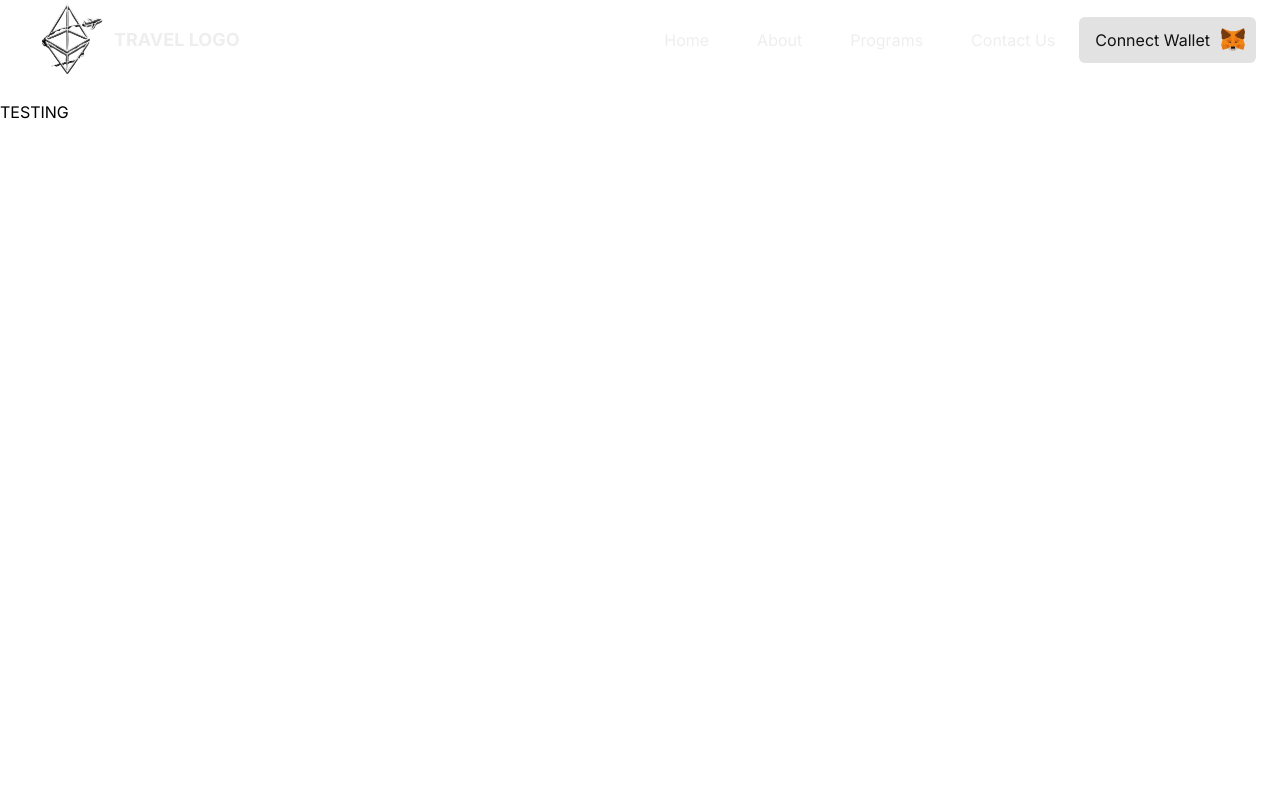
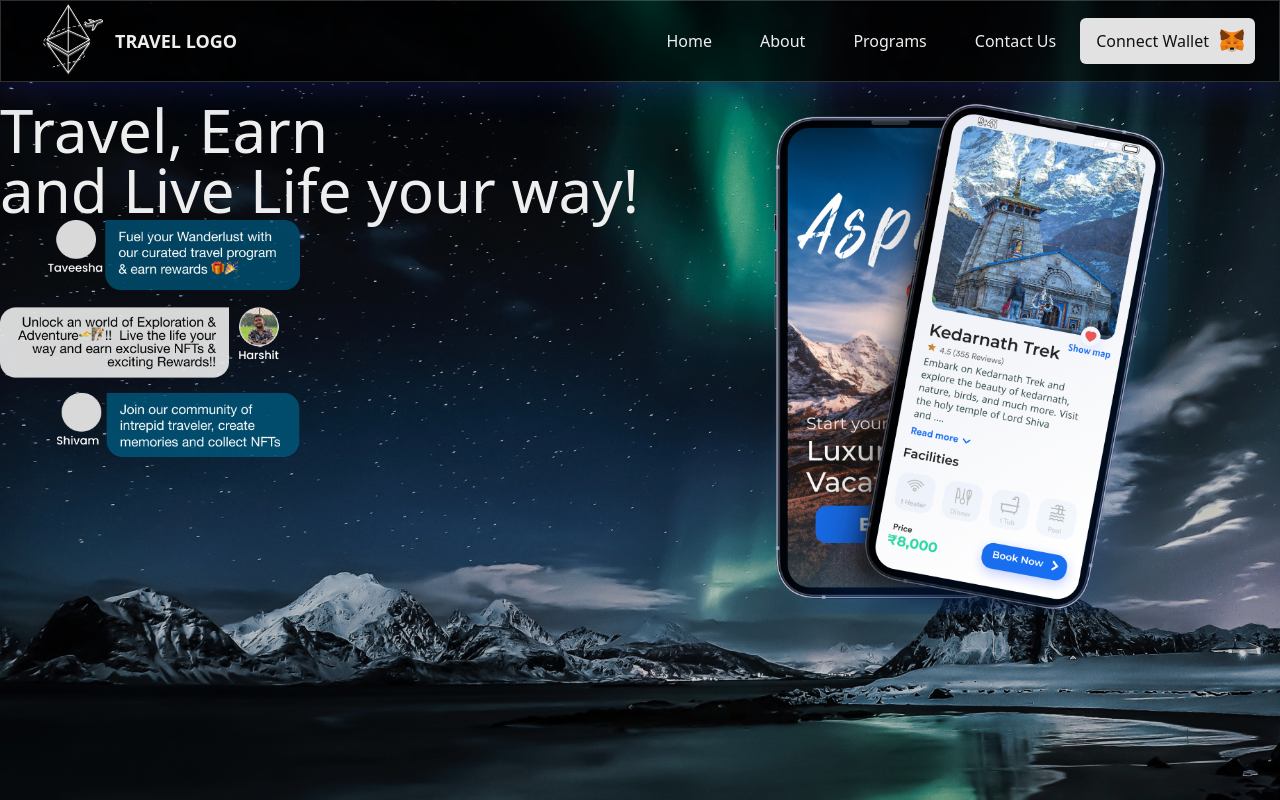
Before and after one commit to 0xLPircy/travel-dapp, a Next.js app: page / in a window 1280 px wide. Built offline with nearby package versions, Linux system fonts and the light colour scheme; no server answers.

Commit message:
nav styling overlay etc

```diff
--- a/app/globals.css
+++ b/app/globals.css
@@ -1,3 +1,21 @@
 @tailwind base;
 @tailwind components;
 @tailwind utilities;
+
+.showcase {
+  width: 100vw;
+  height: 100vh;
+  background: url(../assets/Aurorahome.png) no-repeat fixed;
+  display: grid;
+  grid-template-columns: 3fr 2fr;
+}
+
+nav {
+  position: fixed;
+  width: 100vw;
+  background: rgba(0, 0, 0, 0.6);
+  box-shadow: 0 8px 32px 0 rgba(31, 38, 135, 0.37);
+  backdrop-filter: blur(4.5px);
+  -webkit-backdrop-filter: blur(4.5px);
+  border: 1px solid rgba(255, 255, 255, 0.18);
+}
--- a/app/layout.jsx
+++ b/app/layout.jsx
@@ -1,26 +1,24 @@
-import './globals.css'
-import { Inter } from 'next/font/google'
-import { ClerkProvider } from '@clerk/nextjs'
-import Nav from './components/Nav'
+import "./globals.css";
+import { Inter } from "next/font/google";
+import { ClerkProvider } from "@clerk/nextjs";
+import Nav from "./components/Nav";
 
-const inter = Inter({ subsets: ['latin'] })
+const inter = Inter({ subsets: ["latin"] });
 
 export const metadata = {
-  title: 'Travel Dapp',
-  description: 'Generated by create next app',
-}
+  title: "Travel Dapp",
+  description: "Generated by create next app",
+};
 
 export default function RootLayout({ children }) {
   return (
     <ClerkProvider>
       <html lang="en">
-        <body className={inter.className}>
+        <body className="bg-[#121212] ">
           <Nav />
-          <main>
-            {children}
-          </main>
+          <main>{children}</main>
         </body>
       </html>
     </ClerkProvider>
-  )
+  );
 }
--- a/app/page.jsx
+++ b/app/page.jsx
@@ -1,9 +1,10 @@
 import Nav from "./components/Nav";
+import Showcase from "./containers/showcase";
 
 export default function Home() {
   return (
     <>
-      <h1>TESTING</h1>
+      <Showcase />
     </>
-  )
+  );
 }
```
